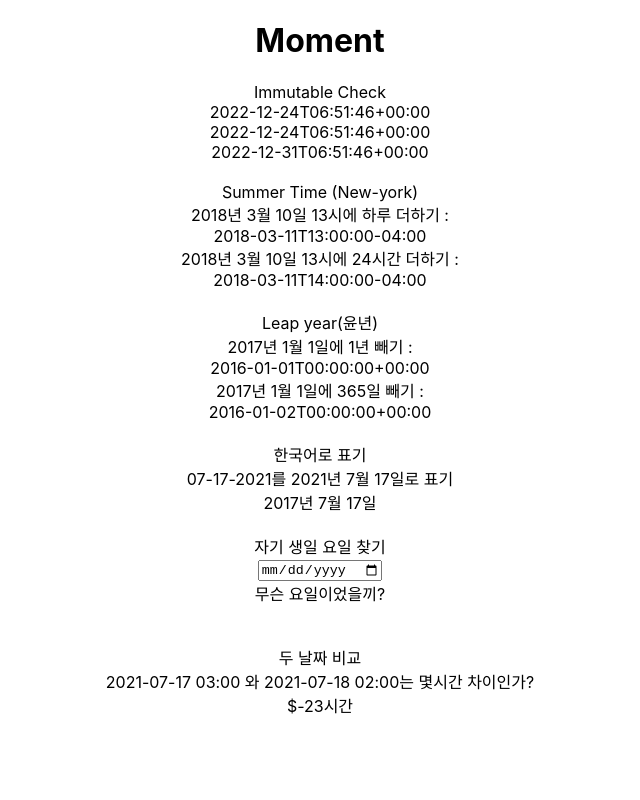
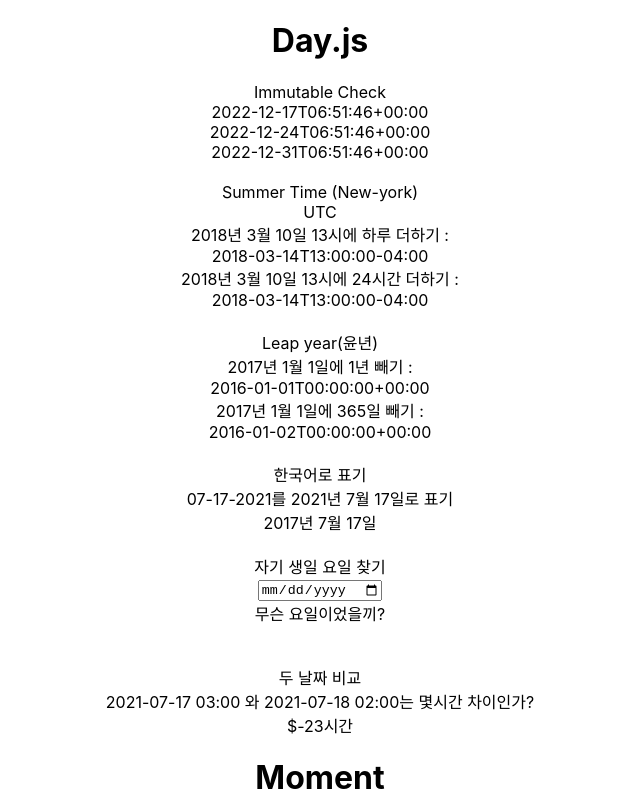
Before and after one commit to soohyunnn/my-app, a React (Create React App) app: page / in a window 1280 px wide. Shown: the top 800 px of the page, without its empty margins (320-960 px from the left). Built offline with nearby package versions, Linux system fonts and the light colour scheme.

Commit message:
한 번에 끝내는 React - React 라이브러리 - dayjs

```diff
--- a/package.json
+++ b/package.json
@@ -6,6 +6,7 @@
     "@testing-library/jest-dom": "^5.16.5",
     "@testing-library/react": "^13.4.0",
     "@testing-library/user-event": "^13.5.0",
+    "dayjs": "^1.11.7",
     "moment": "^2.29.4",
     "react": "^18.2.0",
     "react-dom": "^18.2.0",
--- a/src/App.js
+++ b/src/App.js
@@ -1,9 +1,11 @@
 import "./App.css";
+import DayjsExample from "./components/Part2/dayjs/DayjsExample";
 import MomentExample from "./components/Part2/MomentExample";
 
 function App() {
   return (
     <div className="App">
+      <DayjsExample />
       <MomentExample />
     </div>
   );
--- /dev/null
+++ b/src/components/Part2/dayjs/DayjsExample.jsx
@@ -0,0 +1,81 @@
+import React, { useRef, useState } from "react";
+import dayjs from "dayjs";
+import "moment/locale/ko";
+import "dayjs/locale/ko";
+import utc from "dayjs/plugin/utc";
+import timezone from "dayjs/plugin/timezone";
+
+dayjs.locale("ko");
+dayjs.extend(utc);
+dayjs.extend(timezone);
+
+export default function DayjsExample() {
+  const [day, setDay] = useState("");
+  const birthDayRef = useRef(null);
+
+  const handleBirthDayChange = (event) => {
+    setDay(dayjs(event.target.value, "YYYY-MM-DD").format("dddd"));
+  };
+
+  const dayjsDate = dayjs();
+  const newDayjsDate = dayjsDate.add(1, "week");
+  const cloneDayjsDate = newDayjsDate.add(1, "week");
+  return (
+    <div>
+      <h1>Day.js</h1>
+      <div>Immutable Check</div>
+
+      <div>
+        {dayjsDate.format()}
+        <br />
+        {newDayjsDate.format()}
+        <br />
+        {cloneDayjsDate.format()}
+      </div>
+      <br />
+      <div>Summer Time (New-york)</div>
+      <div>{dayjs.tz.guess()}</div>
+      <div>2018년 3월 10일 13시에 하루 더하기 :</div>
+      {dayjs
+        .tz("2018-03-13 13:00:00", "America/New_York")
+        .add(1, "day")
+        .format()}
+      <div>2018년 3월 10일 13시에 24시간 더하기 :</div>
+      {dayjs
+        .tz("2018-03-13 13:00:00", "America/New_York")
+        .add(24, "hour")
+        .format()}
+      <br />
+      <br />
+      <div>Leap year(윤년)</div>
+      <div>2017년 1월 1일에 1년 빼기 :</div>
+      {dayjs("2017-01-01").subtract(1, "year").format()}
+      <div>2017년 1월 1일에 365일 빼기 :</div>
+      {dayjs("2017-01-01").subtract(365, "day").format()}
+      <br />
+      <br />
+      <div>한국어로 표기</div>
+      <div>07-17-2021를 2021년 7월 17일로 표기</div>
+      {dayjs("07-17-2017").format("YYYY년 M월 D일")}
+      <br />
+      <br />
+      <div>자기 생일 요일 찾기</div>
+      <div>
+        <input type="date" ref={birthDayRef} onChange={handleBirthDayChange} />
+        <div>무슨 요일이었을끼?</div>
+        <div>{day}</div>
+      </div>
+      <br />
+      <br />
+      <div>두 날짜 비교</div>
+      <div>2021-07-17 03:00 와 2021-07-18 02:00는 몇시간 차이인가?</div>
+      <div>
+        $
+        {`${dayjs("2021-07-17 03:00").diff(
+          dayjs("2021-07-18 02:00"),
+          "hours"
+        )}시간`}
+      </div>
+    </div>
+  );
+}
```
Also changed, not shown: 1 other file (tests, documents, lock files or other folders).
